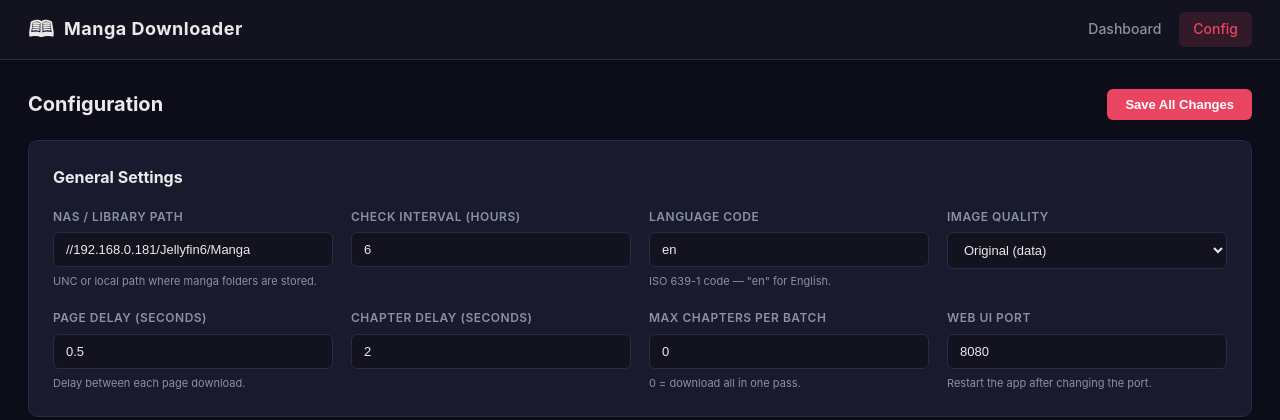
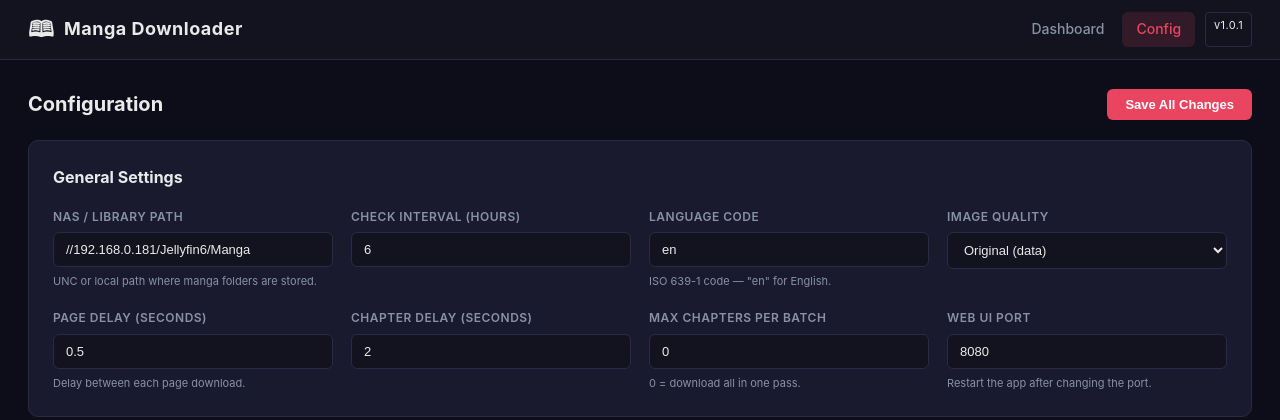
Before and after one commit to loguefx/Manga_Downloader, a Flask app: page /config in a window 1280 px wide. Shown: the top 420 px of the page. Run offline with Flask 3, Linux system fonts and the light colour scheme.

Commit message:
v1.0.1 - add version number to app, status API, and navbar
Co-authored-by: Cursor <cursoragent@cursor.com>

```diff
--- a/app.py
+++ b/app.py
@@ -23,6 +23,8 @@ if hasattr(sys.stdout, "reconfigure"):
     sys.stdout.reconfigure(encoding="utf-8")
 if hasattr(sys.stderr, "reconfigure"):
     sys.stderr.reconfigure(encoding="utf-8")
+
+APP_VERSION = "1.0.1"
 
 CONFIG_PATH = paths.CONFIG_PATH
 STATE_FILE  = paths.STATE_FILE
@@ -131,6 +133,7 @@ def api_status():
         "last_scan": meta.get("last_scan"),
         "next_scan": meta.get("next_scan"),
         "scanning": _scanning,
+        "version": APP_VERSION,
     })
 
 
--- a/static/css/style.css
+++ b/static/css/style.css
@@ -64,6 +64,7 @@ small { color: var(--text-secondary); font-size: 11px; }
 }
 .nav-link:hover { color: var(--text-primary); background: var(--bg-card); text-decoration: none; }
 .nav-link.active { color: var(--accent); background: var(--accent-dim); }
+.nav-version { font-size: 11px; color: var(--text-muted); padding: 4px 8px; border: 1px solid var(--border); border-radius: 4px; margin-left: 6px; letter-spacing: .03em; }
 
 /* ── Main layout ───────────────────────────────────────────────────────────── */
 .main-content { padding: 28px; max-width: 1400px; margin: 0 auto; }
--- a/templates/base.html
+++ b/templates/base.html
@@ -16,6 +16,7 @@
     <div class="navbar-links">
       <a href="/" class="nav-link {% if request.path == '/' %}active{% endif %}">Dashboard</a>
       <a href="/config" class="nav-link {% if request.path == '/config' %}active{% endif %}">Config</a>
+      <span class="nav-version" id="appVersion">v1.0.1</span>
     </div>
   </nav>
 
```
